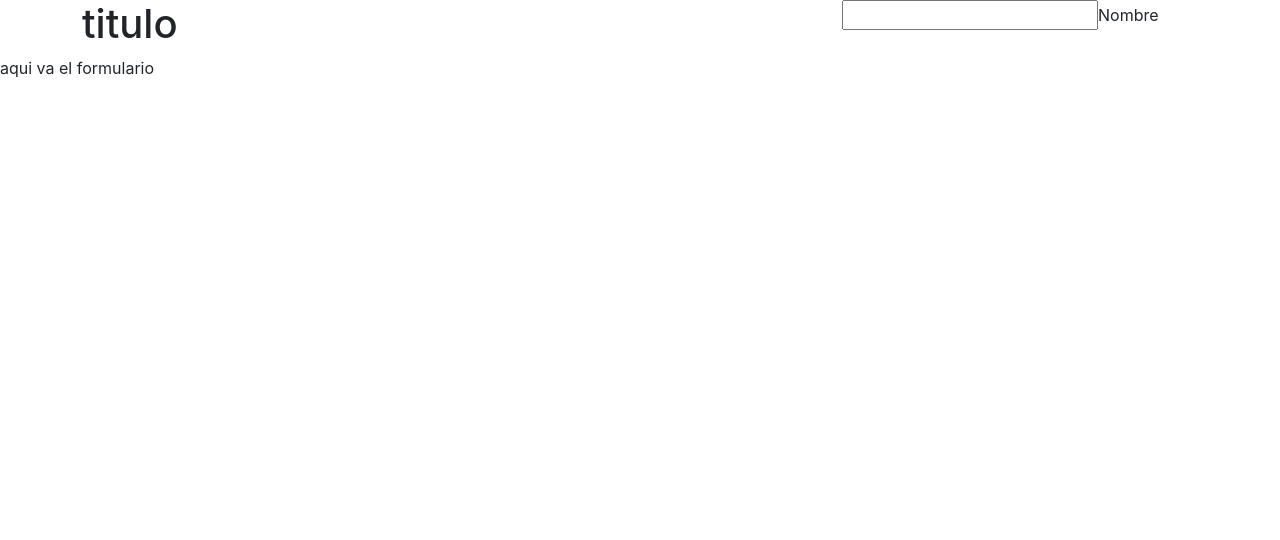
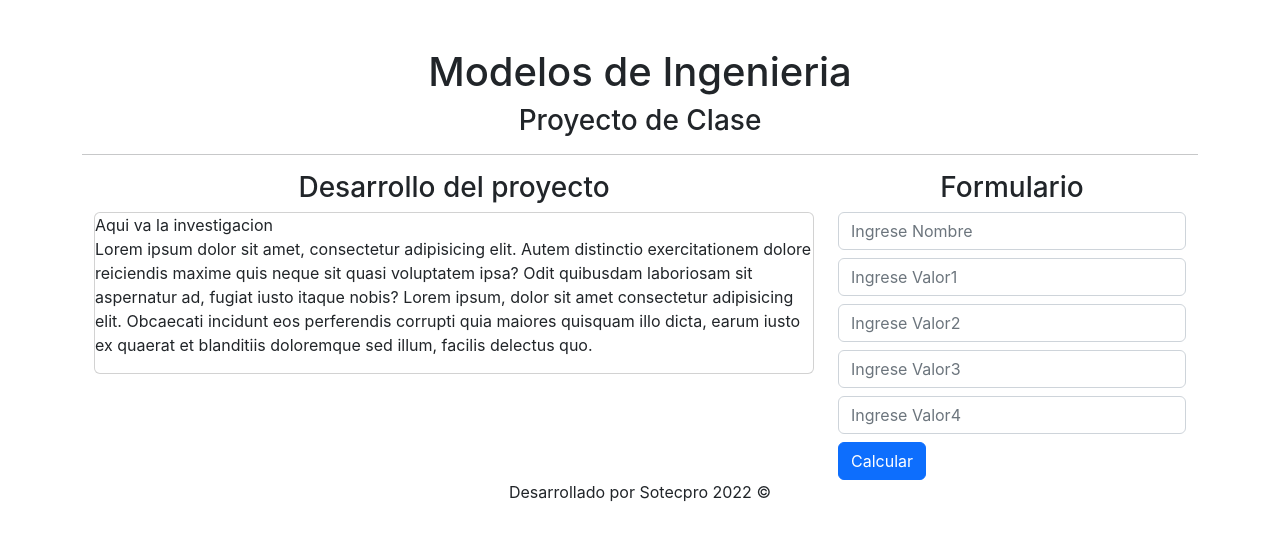
Before and after one commit to dgarcia26/proyecto-modelo-ing, a React (Create React App) app: page / in a window 1280 px wide. Shown: the top 540 px of the page. Built offline with nearby package versions, Linux system fonts and the light colour scheme.

Commit message:
base del proyecto

```diff
--- a/src/components/Prueba.jsx
+++ b/src/components/Prueba.jsx
@@ -2,24 +2,47 @@ import React from 'react'
 
 const prueba = () => {
   return (
-    <div>
+    <div class="container mt-5">
+        <h1 className='text-center'>Modelos de Ingenieria</h1>
+        <h3 className='text-center'>Proyecto de Clase</h3>
+        <hr />
         <div className="container">
           <div className="row">
+
             <div className="col-8">
-              <h1>titulo</h1>
+            <h3 className='text-center'>Desarrollo del proyecto</h3>
+            <ul className="list-group">
+              <li className="list-grou´-item card">
+              <p>
+                <span>Aqui va la investigacion</span><br />
+                Lorem ipsum dolor sit amet, consectetur adipisicing elit. Autem distinctio exercitationem dolore reiciendis
+                maxime quis neque sit quasi voluptatem ipsa? Odit quibusdam laboriosam sit aspernatur ad, fugiat iusto itaque nobis?
+                Lorem ipsum, dolor sit amet consectetur adipisicing elit. Obcaecati incidunt eos perferendis corrupti quia maiores
+                quisquam illo dicta, earum iusto ex quaerat et blanditiis doloremque sed illum, facilis delectus quo.
+              </p>
+              </li>
+            </ul>
             </div>
             <div className="col-4">
               <form action="submin">
-                <input type="text" />Nombre
+                <h3 className='text-center'>Formulario</h3>
+                <input class="form-control mb-2" type="text" placeholder="Ingrese Nombre"/>
+                <input class="form-control mb-2" type="number" placeholder="Ingrese Valor1"/>
+                <input class="form-control mb-2" type="number" placeholder="Ingrese Valor2"/>
+                <input class="form-control mb-2" type="number" placeholder="Ingrese Valor3"/>
+                <input class="form-control mb-2" type="number" placeholder="Ingrese Valor4"/>
+                <button class="btn btn-primary btn-block" type="submit">Calcular</button>
               </form>
             </div>
           </div>
 
 
         </div>
+        <div>
+        <footer className='text-center'>Desarrollado por Sotecpro 2022 <span>©</span></footer>
+        </div>
+    </div>
 
-        aqui va el formulario
-    </div>
   )
 }
 
```
